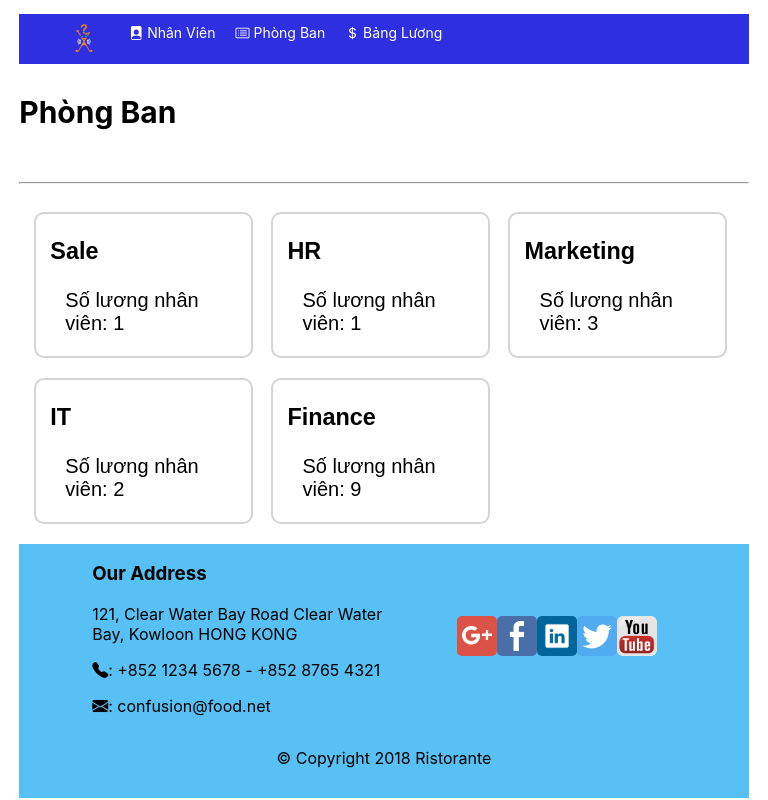
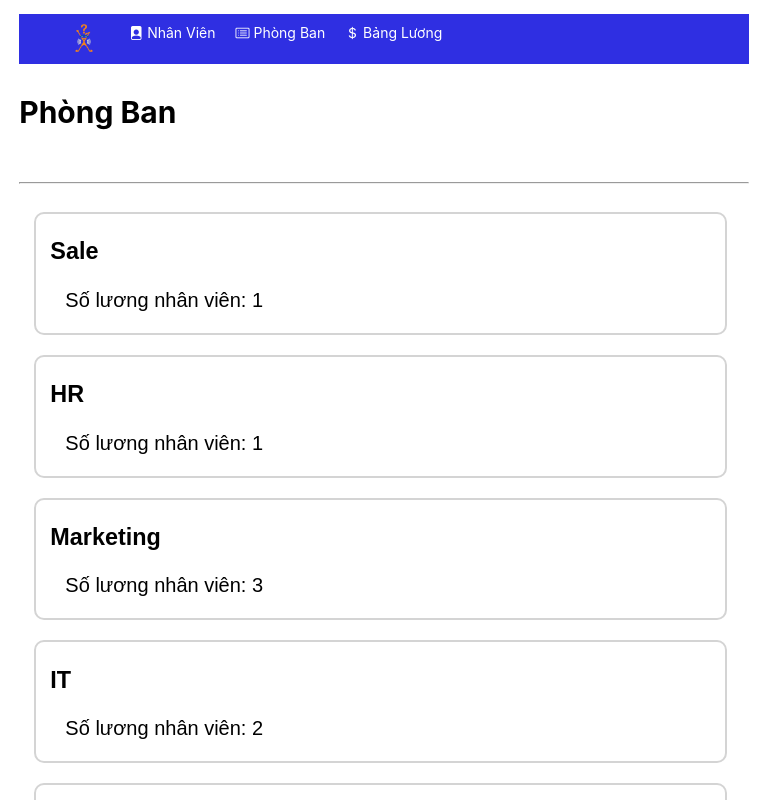
Before and after one commit to hoanggiang15029x/RJS101x_01-A_VN_DN_Assignment_2, a React (Create React App) app: page /department in a window 768 px wide. Shown: the top 800 px of the page. Built offline with nearby package versions, Linux system fonts and the light colour scheme.

Commit message:
commit 13

```diff
--- a/src/index.css
+++ b/src/index.css
@@ -169,7 +169,8 @@
     width: 34%;
   }
 
-  .button-salary {
+  .button-salary,
+  .button-deparment {
     width: 45.5%;
   }
 }
@@ -192,7 +193,8 @@
     font-size: 22px;
   }
 
-  .button-salary {
+  .button-salary,
+  .button-deparment {
     width: 95%;
   }
 
```
